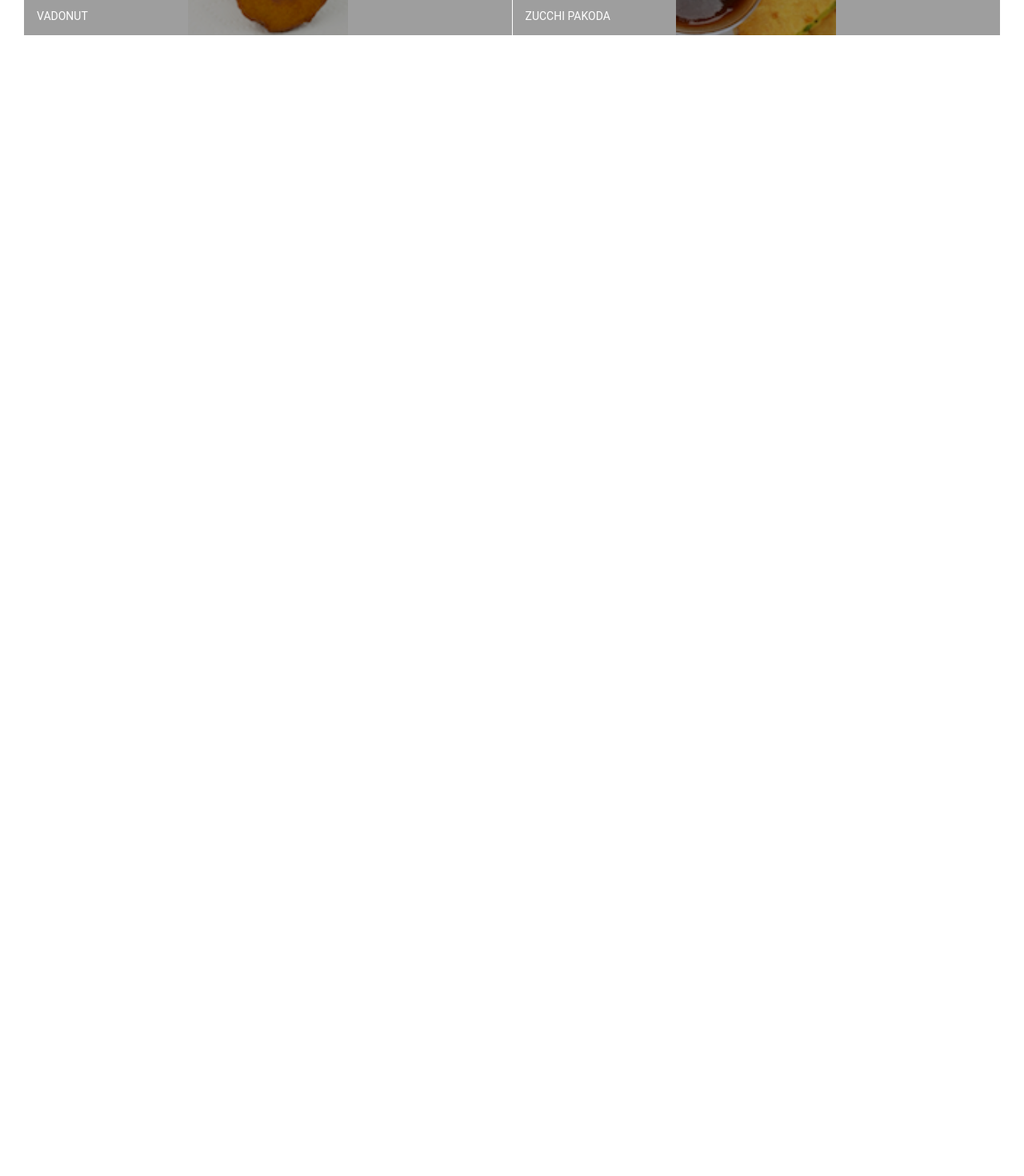
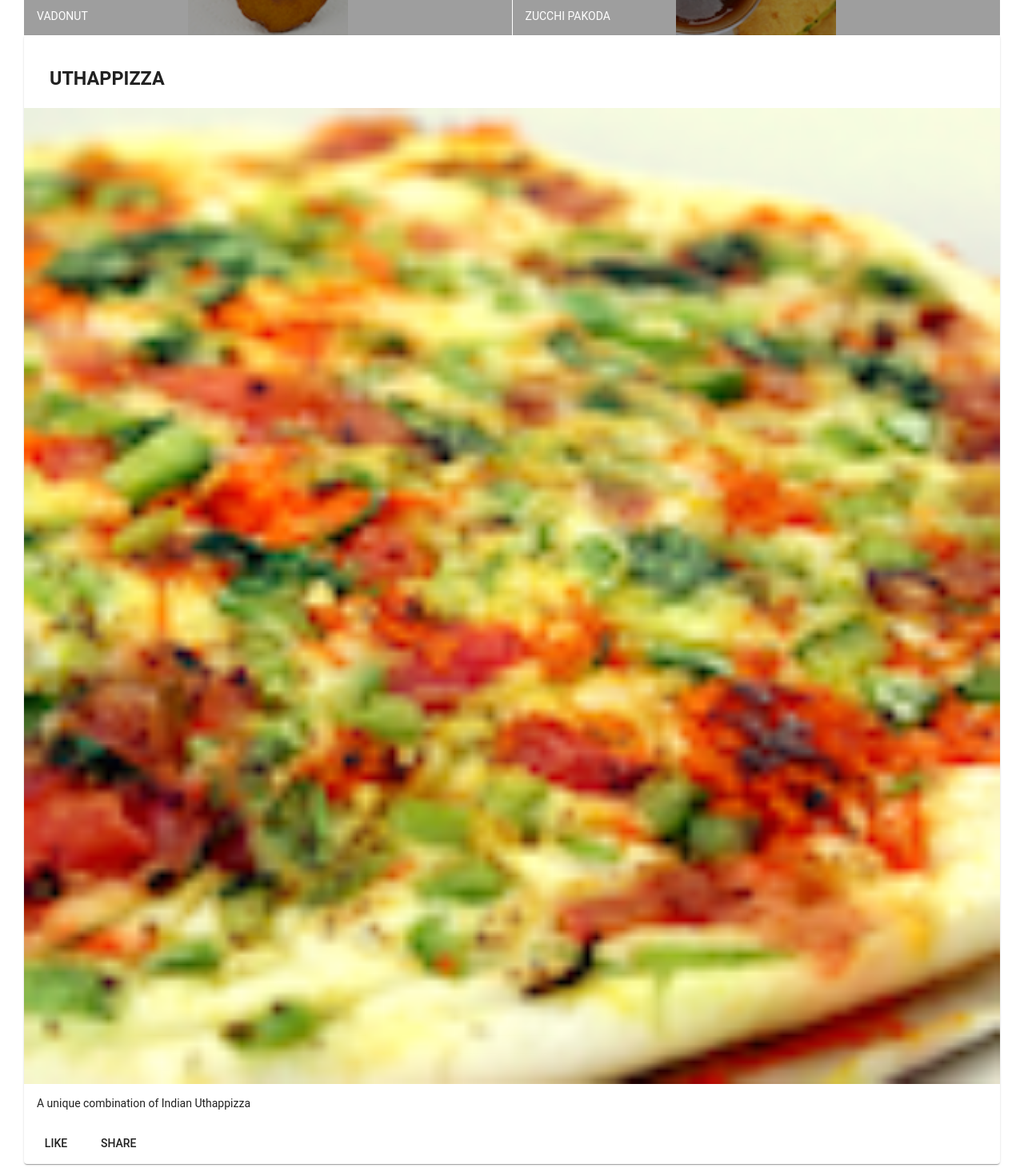
Before and after one commit to zaimeali/coursera_angular, an Angular app: page / in a window 1280 px wide. Shown: the part 520-1990 px from the top of the page at 80% size. Before the commit the page ends 800 px from the top, so only its background shows below. Built offline with nearby package versions, Linux system fonts and the light colour scheme.

Commit message:
Angular Component Part 2 in Week 1 'Material Design'

```diff
--- a/src/app/menu/menu.component.html
+++ b/src/app/menu/menu.component.html
@@ -23,6 +23,23 @@
         </mat-grid-list>
     </div>
 
+    <div fxFlex *ngIf="selectedDish">
+        <mat-card>
+            <mat-card-header>
+                <mat-card-title>
+                    <h3>{{ selectedDish.name | uppercase }}</h3>
+                </mat-card-title>
+            </mat-card-header>
+            <img mat-card-image src="{{ selectedDish.image }}" alt="{{ selectedDish.name }}">
+            <mat-card-content>
+                <p>{{ selectedDish.description }}</p>
+            </mat-card-content>
 
+            <mat-card-actions>
+                <button mat-button>LIKE</button>
+                <button mat-button>SHARE</button>
+            </mat-card-actions>
+        </mat-card>
+    </div>
 
 </div>
```
Also changed, not shown: src/app/app.module.ts (+6 -1 lines).
